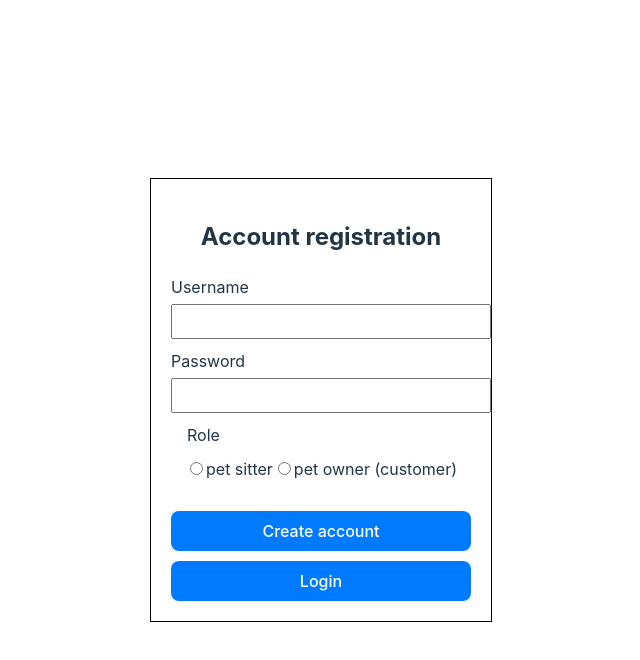
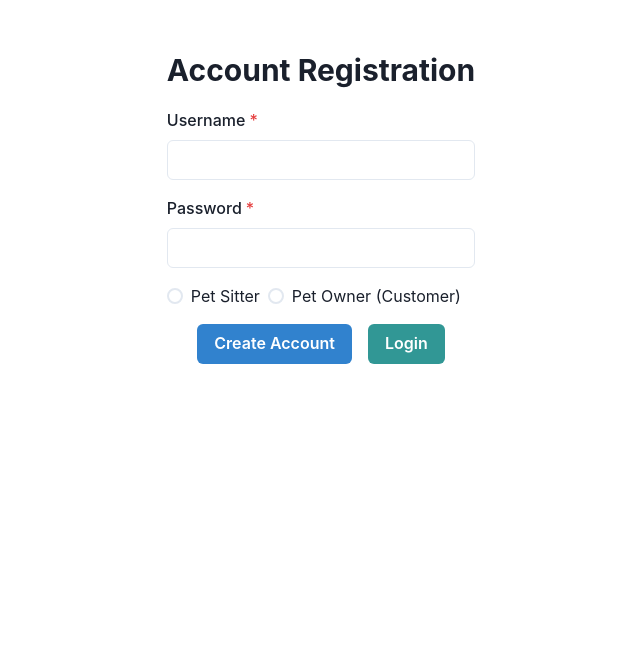
Before and after one commit to JoiZs/comp231-004-Team-10-W24-, a React (Vite) app in the folder frontend/: page /register in a window 1280 px wide. Shown: the top 660 px of the page, without its empty margins (319-959 px from the left). Built offline with nearby package versions, Linux system fonts and the light colour scheme.

Commit message:
update registration page and app.jsx with Chakra UI

```diff
--- a/frontend/component/registration.css
+++ /dev/null
@@ -1,49 +0,0 @@
-.registration-container {
-    max-width: 300px;
-    margin: auto;
-    border: 1px solid #000;
-    padding: 20px;
-    text-align: left;
-  }
-
-  .registration-container h2 {
-    text-align: center;
-  }
-
-  .registration-container form {
-    display: flex;
-    flex-direction: column;
-  }
-
-  .registration-container label {
-    margin-bottom: 10px;
-  }
-
-  .registration-container input[type="email"],
-  .registration-container input[type="password"] {
-    width: 100%;
-    padding: 8px;
-    margin-top: 5px;
-  }
-
-  .registration-container fieldset {
-    border: none;
-    margin-bottom: 10px;
-  }
-
-  .registration-container fieldset legend {
-    margin-bottom: 5px;
-  }
-
-  .registration-container button {
-    padding: 10px;
-    margin-top: 10px;
-    background-color: #007bff;
-    color: white;
-    border: none;
-    cursor: pointer;
-  }
-
-  .registration-container button:hover {
-    background-color: #0056b3;
-  }
--- a/frontend/component/registration.jsx
+++ b/frontend/component/registration.jsx
@@ -1,5 +1,24 @@
 import React, { useState } from 'react';
-import '../component/registration.css';
+import {
+  ChakraProvider,
+  extendTheme,
+  Input,
+  Button,
+  Radio,
+  RadioGroup,
+  Stack,
+  Box,
+  FormControl,
+  FormLabel,
+  Heading,
+} from '@chakra-ui/react';
+
+// Optional: Customize the theme
+const theme = extendTheme({
+  components: {
+    // Customize your theme here
+  },
+});
 
 const Registration = () => {
   const [username, setUsername] = useState('');
@@ -8,66 +27,47 @@ const Registration = () => {
 
   const handleSubmit = async (event) => {
     event.preventDefault();
-    // Handle registration logic here
     console.log({ username, password, role });
-    // You would replace the above console.log with your fetch to the backend
   };
 
   const handleLoginRedirect = () => {
-    // Redirect to login page
     console.log("Redirect to login");
-    // You might use react-router-dom's useHistory here for navigation or a window.location redirect
   };
 
   return (
-    <div className="registration-container">
-      <h2>Account registration</h2>
+    <ChakraProvider theme={theme}>
+      <Box className="registration-container" p={5}>
+        <Heading as="h2" size="lg" mb={5}>Account Registration</Heading>
         <form onSubmit={handleSubmit}>
-        <label>
-          Username
-          <input
+          <FormControl isRequired>
+            <FormLabel>Username</FormLabel>
+            <Input
               type="email"
               value={username}
               onChange={(e) => setUsername(e.target.value)}
-            required
             />
-        </label>
-        <label>
-          Password
-          <input
+          </FormControl>
+          <FormControl isRequired mt={4}>
+            <FormLabel>Password</FormLabel>
+            <Input
               type="password"
               value={password}
               onChange={(e) => setPassword(e.target.value)}
-            required
             />
-        </label>
-        <fieldset>
-          <legend>Role</legend>
-          <label>
-            <input
-              type="radio"
-              name="role"
-              value="pet-sitter"
-              checked={role === 'pet-sitter'}
-              onChange={(e) => setRole(e.target.value)}
-            />
-            pet sitter
-          </label>
-          <label>
-            <input
-              type="radio"
-              name="role"
-              value="pet-owner"
-              checked={role === 'pet-owner'}
-              onChange={(e) => setRole(e.target.value)}
-            />
-            pet owner (customer)
-          </label>
-        </fieldset>
-        <button type="submit">Create account</button>
-        <button type="button" onClick={handleLoginRedirect}>Login</button>
+          </FormControl>
+          <RadioGroup onChange={setRole} value={role} mt={4}>
+            <Stack direction="row">
+              <Radio value="pet-sitter">Pet Sitter</Radio>
+              <Radio value="pet-owner">Pet Owner (Customer)</Radio>
+            </Stack>
+          </RadioGroup>
+          <Stack direction="row" spacing={4} align="center" justify="center" mt={4}>
+            <Button type="submit" colorScheme="blue">Create Account</Button>
+            <Button onClick={handleLoginRedirect} colorScheme="teal">Login</Button>
+          </Stack>
         </form>
-    </div>
+      </Box>
+    </ChakraProvider>
   );
 };
 
--- a/frontend/package.json
+++ b/frontend/package.json
@@ -10,6 +10,10 @@
     "preview": "vite preview"
   },
   "dependencies": {
+    "@chakra-ui/react": "^2.8.2",
+    "@emotion/react": "^11.11.4",
+    "@emotion/styled": "^11.11.0",
+    "framer-motion": "^11.0.14",
     "react": "^18.2.0",
     "react-dom": "^18.2.0",
     "react-router-dom": "^6.22.3"
--- a/frontend/src/App.jsx
+++ b/frontend/src/App.jsx
@@ -3,6 +3,7 @@ import reactLogo from './assets/react.svg'
 import viteLogo from '/vite.svg'
 import React from 'react';
 import { BrowserRouter, Routes, Route } from 'react-router-dom';
+import { ChakraProvider } from '@chakra-ui/react';
 import './App.css'
 
 
@@ -15,6 +16,7 @@ import Profile_owner from '../component/profile_owner';
 
 function App() {
   return (
+    <ChakraProvider>
     <BrowserRouter>
      <div className="App">
       <Routes>
@@ -25,6 +27,7 @@ function App() {
       </Routes>
       </div>
     </BrowserRouter>
+      </ChakraProvider>
   );
 }
 /*
```
Also changed, not shown: 1 other file (tests, documents, lock files or other folders). Lines whose indentation alone changed are shown as unchanged.
